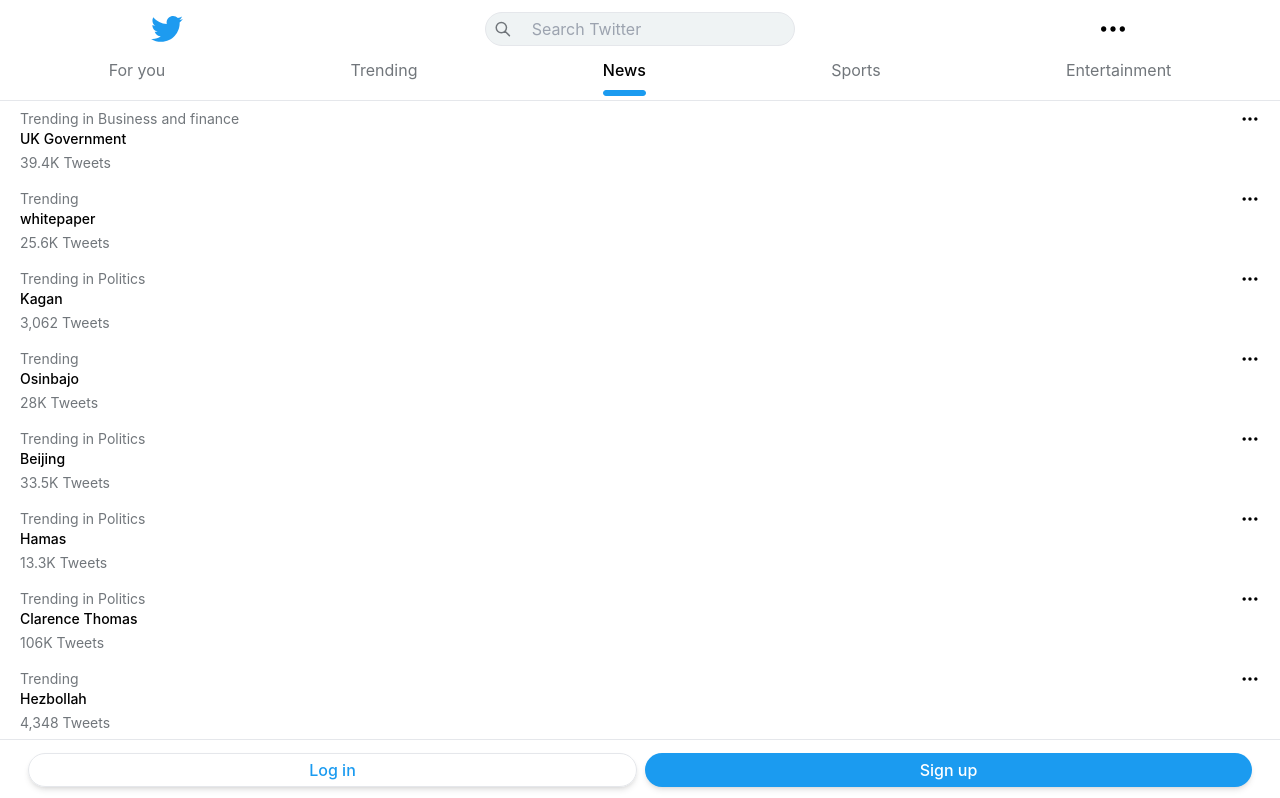
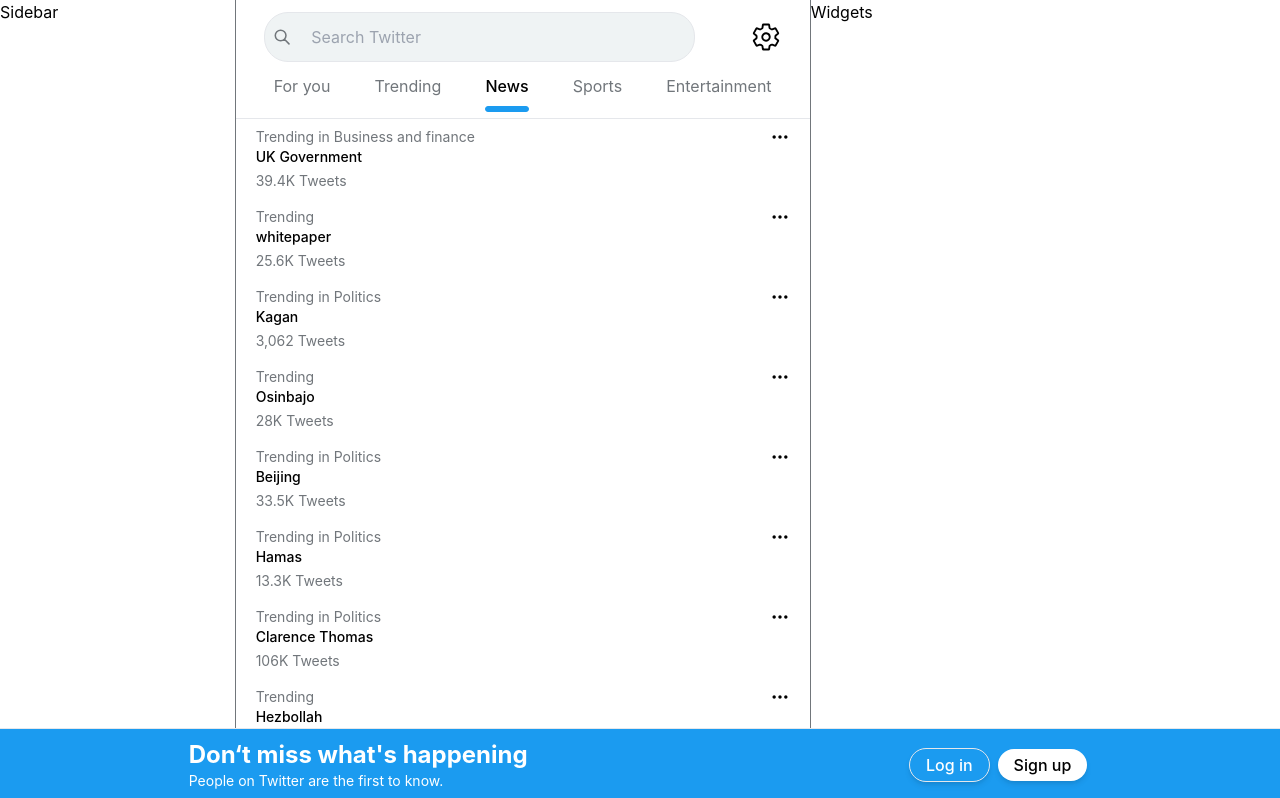
Before and after one commit to aaronowusu/Twitter, a Next.js app: page /explore/tabs/news in a window 1280 px wide. Shown: the top 798 px of the page. Built offline with nearby package versions, Linux system fonts and the light colour scheme; a web font is replaced by a local one.

Commit message:
Added responsive design for larger screens and footer (#6)

```diff
--- a/components/explore/ExploreLayout.jsx
+++ b/components/explore/ExploreLayout.jsx
@@ -1,10 +1,12 @@
-import React, { useState,useEffect } from "react";
+import React, { useState, useRef, useEffect } from "react";
 import SearchBar from "./SearchBar";
 import Logo from "./Logo";
 import Menu from "./Menu";
 import Navigation from "./Navigation";
 import Footer from "./Footer";
 import Head from "next/head";
+import Sidebar from "./Sidebar";
+import Widgets from "./Widgets";
 
 const ExploreLayout = (props) => {
   const [isSticky, setIsSticky] = useState(false);
@@ -14,11 +16,9 @@
     setIsSticky(scrollTop > 40);
   };
 
-  // Add a scroll event listener to the window
   useEffect(() => {
     window.addEventListener("scroll", handleScroll);
 
-    // Clean up the event listener when the component unmounts
     return () => {
       window.removeEventListener("scroll", handleScroll);
     };
@@ -29,10 +29,12 @@
       <Head>
         <title>Twitter</title>
       </Head>
-      <div className="flex flex-col h-screen dark:bg-black bg-white">
+      <div className="pageLayout flex flex-row overflow-auto ">
+        <Sidebar />
+        <div className=" main max-w-xl 2xl:max-w-3xl overflow-y-auto flex-[2] flex-col h-full dark:bg-black bg-white md:border-x border-search-text-color">
           <header className="border-b dark:border-search-text-color w-full">
-          <div className="nav h-[85px] mmd:h-[100px] w-full bg-white dark:bg-black">
-            <div className="nav__header flex flex-row justify-around py-3 items-center align-middle">
+            <div className="nav h-[85px] mmd:h-[100px] md:h-[118px] w-full bg-white dark:bg-black justify-start">
+              <div className="nav__header flex flex-row ms:justify-around   py-3 items-center align-middle">
                 <Logo />
                 <SearchBar />
                 <Menu />
@@ -41,11 +43,13 @@
             </div>
           </header>
 
-        <div className="flex-1 dark:bg-black border-b dark:border-search-text-color pb-12 mx-3">
+          <div className="dark:bg-black ms:pb-12 md:pb-44 mx-3 ">
             {props.children}
           </div>
 
           <Footer />
+        </div>
+        <Widgets />
       </div>
     </>
   );
--- a/components/explore/Footer.jsx
+++ b/components/explore/Footer.jsx
@@ -3,7 +3,8 @@
 
 const Footer = () => {
   return (
-    <div className="footer h-[61px] dark:bg-black flex items-center fixed bottom-0 left-0 right-0 border-t dark:border-search-text-color bg-white">
+    <>
+      <div className="md:hidden footer h-[61px] dark:bg-black flex items-center fixed bottom-0 left-0 right-0 border-t dark:border-search-text-color bg-white">
         <div className="flex flex-row w-full justify-center px-6">
           <Button className=" bg-transparent text-twitter-blue border dark:border-search-text-color">
             Log in
@@ -11,6 +12,17 @@
           <Button className="bg-twitter-blue text-white">Sign up</Button>
         </div>
       </div>
+      <div className="hidden h-[72px] md:flex fixed bottom-0 items-center left-0 right-0 border-t dark:border-search-text-color bg-twitter-blue wrapper flex-row justify-around py-4  ">
+        <div className="text flex flex-col">
+          <span className="text-white font-bold text-2xl">Don&lsquo;t miss what&#39;s happening</span>
+          <span className="text-white text-sm">People on Twitter are the first to know.</span>
+        </div>
+        <div className="buttons">
+          <Button className="bg-transparent border text-white">Log in</Button>
+          <Button className="bg-white">Sign up</Button>
+        </div>
+      </div>
+    </>
   );
 };
 
--- a/components/explore/Lists/Menu.jsx
+++ b/components/explore/Lists/Menu.jsx
@@ -1,4 +1,5 @@
 import React from "react";
+
 
 const Menu = () => {
   const menuClickedHandler = () => {
@@ -6,7 +7,7 @@
   };
   return (
     <div
-      className="nav__menu cursor-pointer w-[20px] h-[20px]"
+      className="nav__menu cursor-pointer w-[20px] h-[20px] "
       onClick={menuClickedHandler}
     >
       <svg
--- a/components/explore/Logo.jsx
+++ b/components/explore/Logo.jsx
@@ -8,7 +8,7 @@
   };
   return (
     <div
-      className="nav__logo ms:w-[15px] ms:h-[15px] mmd:w-[32px] mmd:h-[32px] dark:bg-blue cursor-pointer"
+      className="md:hidden nav__logo ms:w-[20px] ms:h-[20px] mmd:w-[30px] mmd:h-[30px] dark:bg-blue cursor-pointer"
       onClick={logoClickHandler}
     >
       <svg
--- a/components/explore/Menu.jsx
+++ b/components/explore/Menu.jsx
@@ -1,4 +1,5 @@
 import React from "react";
+import { IoSettingsOutline } from "react-icons/io5";
 
 const Menu = () => {
   const menuClickedHandler = () => {
@@ -6,9 +7,10 @@
   };
   return (
     <div
-      className="nav__menu cursor-pointer ms:w-[15px] ms:h-[15px] mmd:w-[32px] mmd:h-[32px]"
+      className="nav__menu cursor-pointer ms:w-[20px] ms:h-[20px] mmd:w-[30px] mmd:h-[30px]"
       onClick={menuClickedHandler}
     >
+      <div className="md:hidden">
         <svg
           viewBox="0 0 24 24"
           className=" dark:fill-white fill-black w-full h-full"
@@ -16,6 +18,9 @@
           <path d="M3 12c0-1.1.9-2 2-2s2 .9 2 2-.9 2-2 2-2-.9-2-2zm9 2c1.1 0 2-.9 2-2s-.9-2-2-2-2 .9-2 2 .9 2 2 2zm7 0c1.1 0 2-.9 2-2s-.9-2-2-2-2 .9-2 2 .9 2 2 2z"></path>
         </svg>
       </div>
+
+      <IoSettingsOutline className="hidden md:inline dark:stroke-white stroke-black w-full h-full" />
+    </div>
   );
 };
 
--- a/components/explore/Navigation.jsx
+++ b/components/explore/Navigation.jsx
@@ -6,7 +6,7 @@
     <div
       className={`navigation text-search-text-color text-xs mmd:text-sm mlg:text-base flex flex-row justify-around px-[20px] dark:border-search-text-color ${
         isSticky
-          ? "fixed top-0 w-full ms:h-[50px] mmd:h-[56px] bg-white dark:bg-black mb-4 pt-4 z-10 border-b bg-opacity-95 dark:bg-opacity-95"
+          ? `fixed top-0  ms:w-full md:w-[511px] lg:w-[574px]  2xl:w-[766px] ms:h-[50px] mmd:h-[56px] bg-white dark:bg-black mb-4 pt-4 z-10 border-b bg-opacity-95 dark:bg-opacity-95`
           : ""
       }`}
     >
--- a/components/explore/SearchBar.jsx
+++ b/components/explore/SearchBar.jsx
@@ -21,9 +21,9 @@
   };
 
   return (
-    <form onSubmit={submitHandler} >
+    <form onSubmit={submitHandler} className=" md:w-3/4" >
       <div
-        className={`nav__searchbar ms:w-auto w-full flex items-center rounded-3xl border bg-search-bg-color-light dark:bg-search-bg-color-dark ${
+        className={`nav__searchbar ms:w-auto w-full md:py-2 flex items-center rounded-3xl border bg-search-bg-color-light dark:bg-search-bg-color-dark ${
           isFocused ? "border-blue-500" : "border dark:border-black"
         }`}
       >
--- /dev/null
+++ b/components/explore/Sidebar.jsx
@@ -0,0 +1,11 @@
+import React from "react";
+
+const Sidebar = () => {
+  return (
+    <>
+      <div className="hidden md:flex md:flex-[0.5] xl:flex-2 h-screen">Sidebar</div>
+    </>
+  );
+};
+
+export default Sidebar;
--- /dev/null
+++ b/components/explore/Widgets.jsx
@@ -0,0 +1,11 @@
+import React from 'react'
+
+const Widgets = () => {
+  return (
+    <>
+    <div className="hidden md:flex md:flex-[0.5] lg:flex-1 h-screen">Widgets</div>
+  </>
+  )
+}
+
+export default Widgets
```
Lines whose indentation alone changed are shown as unchanged.
